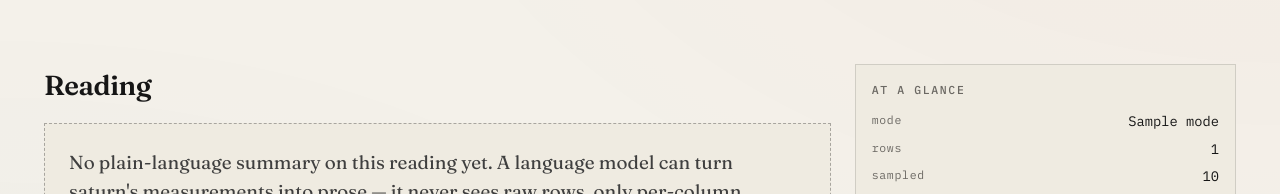
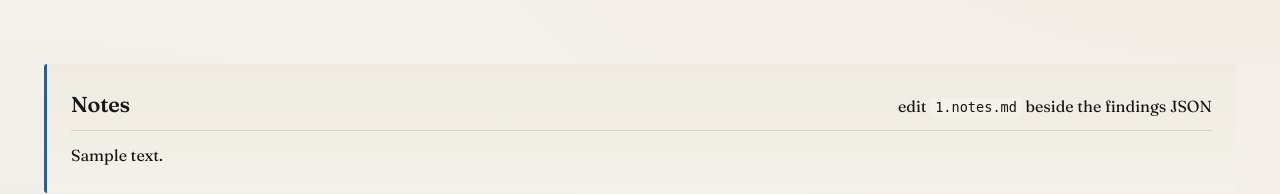
Before and after one commit to lukeslp/saturn, a Python web app: template saturn/viewer/templates/profile.html.j2 in a window 1280 px wide. Shown: the part 264-458 px from the top of the page. Run offline with Jinja, Linux system fonts and the light colour scheme; the template is opened without the code that fills it: most values are stand-ins (such as "Sample title", 1, 10 or a date in 2020).

Commit message:
feat: per-finding .notes.md sidecar (markdown rendered + sanitised)
Drop a `<id>.notes.md` next to the findings JSON and it surfaces above
the LLM reading on both the report view and the notebook view. Markdown
is rendered through `markdown` + `bleach` with an allowlist tuned for
research notes (tables, footnotes, fenced code, links — no script,
iframe, style, on* handlers, javascript: URLs). Bare URLs auto-linkify.

```diff
--- a/saturn/viewer/app.py
+++ b/saturn/viewer/app.py
@@ -159,6 +159,10 @@ def create_app(*, findings_dir: Path, testing: bool = False) -> Flask:
         if view_mode not in {"report", "notebook"}:
             view_mode = "report"
 
+        # Per-finding annotations (sidecar <id>.notes.md if present)
+        from .notes import notes_path_for, render_notes
+        notes_html = render_notes(notes_path_for(app.config["SATURN_FINDINGS_DIR"], id))
+
         charts, overview_chart = {}, None
         chart_tables: dict[str, Any] = {}
         overview_table = None
@@ -210,6 +214,7 @@ def create_app(*, findings_dir: Path, testing: bool = False) -> Flask:
                     chart_tables=chart_tables,
                     overview_chart=None,
                     overview_table=None,
+                    notes_html=notes_html,
                 )
             overview_chart = dataset_overview_chart(
                 [(r.column, r.null_rate) for r in report.results]
@@ -252,6 +257,7 @@ def create_app(*, findings_dir: Path, testing: bool = False) -> Flask:
             chart_tables=chart_tables,
             overview_chart=overview_chart,
             overview_table=overview_table,
+            notes_html=notes_html,
         )
 
     @app.get("/api/findings/<id>")
--- a/saturn/viewer/static/saturn.css
+++ b/saturn/viewer/static/saturn.css
@@ -1670,3 +1670,97 @@ a:focus-visible {
   color: var(--paper);
 }
 .collection-chip.active .muted { color: var(--paper); opacity: 0.7; }
+
+/* Per-finding annotations (sidecar notes.md) */
+.notes-card {
+  grid-column: 1 / -1;
+  margin-bottom: calc(var(--step) * 5);
+  padding: calc(var(--step) * 3);
+  background: linear-gradient(180deg, var(--paper-raise) 0%, var(--paper) 100%);
+  border-left: 3px solid var(--cool);
+  border-radius: var(--radius);
+}
+.notes-card .notes-meta {
+  display: flex;
+  align-items: baseline;
+  justify-content: space-between;
+  gap: calc(var(--step) * 2);
+  flex-wrap: wrap;
+  margin-bottom: calc(var(--step) * 1.5);
+  padding-bottom: calc(var(--step) * 1);
+  border-bottom: 1px solid var(--rule);
+}
+.notes-card h2 {
+  font-family: var(--font-display);
+  font-variation-settings: "opsz" 72, "wght" 600, "SOFT" 30;
+  font-size: var(--size-h3);
+  margin: 0;
+  letter-spacing: -0.01em;
+}
+.notes-card .muted code {
+  font-size: 0.85em;
+  background: var(--paper);
+  padding: 1px 5px;
+  border-radius: 2px;
+}
+
+.notes-body {
+  font-size: var(--size-body);
+  line-height: 1.6;
+  max-width: var(--measure);
+}
+.notes-body > * { margin: 0 0 calc(var(--step) * 1.25) 0; }
+.notes-body > *:last-child { margin-bottom: 0; }
+.notes-body h1, .notes-body h2, .notes-body h3, .notes-body h4 {
+  font-family: var(--font-display);
+  font-variation-settings: "opsz" 72, "wght" 600, "SOFT" 30;
+  letter-spacing: -0.01em;
+  margin-top: calc(var(--step) * 2);
+}
+.notes-body h1 { font-size: var(--size-h2); }
+.notes-body h2 { font-size: var(--size-h3); }
+.notes-body h3 { font-size: var(--size-lede); }
+.notes-body code {
+  font-family: var(--font-mono);
+  font-size: 0.9em;
+  background: var(--paper-raise);
+  padding: 1px 5px;
+  border-radius: 2px;
+}
+.notes-body pre {
+  background: var(--paper-raise);
+  border: 1px solid var(--rule);
+  padding: calc(var(--step) * 1.5);
+  border-radius: var(--radius);
+  overflow-x: auto;
+}
+.notes-body pre code { background: transparent; padding: 0; }
+.notes-body blockquote {
+  border-left: 2px solid var(--rule-strong);
+  padding-left: calc(var(--step) * 1.5);
+  color: var(--ink-soft);
+  font-style: italic;
+}
+.notes-body table {
+  border-collapse: collapse;
+  font-size: var(--size-small);
+  font-family: var(--font-mono);
+}
+.notes-body table th, .notes-body table td {
+  border-bottom: 1px solid var(--rule);
+  padding: 6px 12px;
+  text-align: left;
+}
+
+/* Notebook view: notes cell uses a cool-blue gutter and a soft background */
+.cell-notes .gutter {
+  color: var(--cool);
+  text-transform: uppercase;
+  letter-spacing: 0.14em;
+  font-size: 0.6rem;
+}
+.cell-notes .cell-body {
+  border-left-color: var(--cool);
+  background: var(--paper-raise);
+  padding: calc(var(--step) * 2) calc(var(--step) * 2.5);
+}
--- a/saturn/viewer/templates/profile.html.j2
+++ b/saturn/viewer/templates/profile.html.j2
@@ -26,6 +26,16 @@
     </span>
   </div>
 </header>
+
+{% if notes_html %}
+<section class="notes-card" aria-labelledby="notes-heading">
+  <div class="notes-meta">
+    <h2 id="notes-heading">Notes</h2>
+    <span class="muted">edit <code>{{ doc.id }}.notes.md</code> beside the findings JSON</span>
+  </div>
+  <div class="notes-body">{{ notes_html | safe }}</div>
+</section>
+{% endif %}
 
 <section class="narrative">
   <h2>Reading</h2>
```
Also changed, not shown: saturn/viewer/notes.py (added, +82 -0 lines), saturn/viewer/templates/compare.html.j2 (+10 -0 lines), saturn/viewer/templates/notebook_compare.html.j2 (+10 -0 lines), saturn/viewer/templates/notebook_profile.html.j2 (+10 -0 lines), tests/test_notes.py (added, +201 -0 lines).
